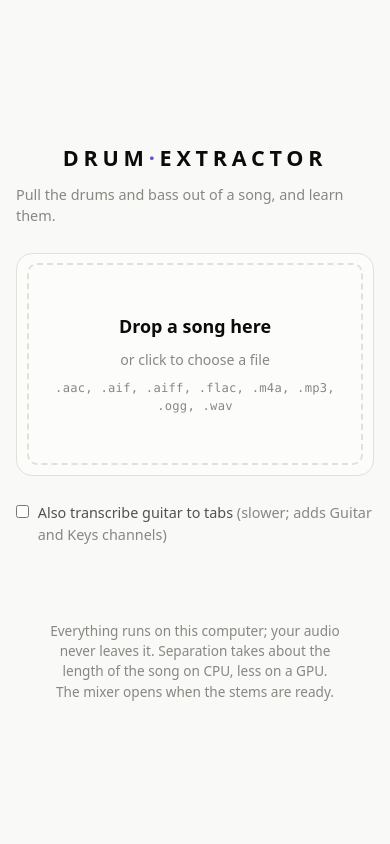
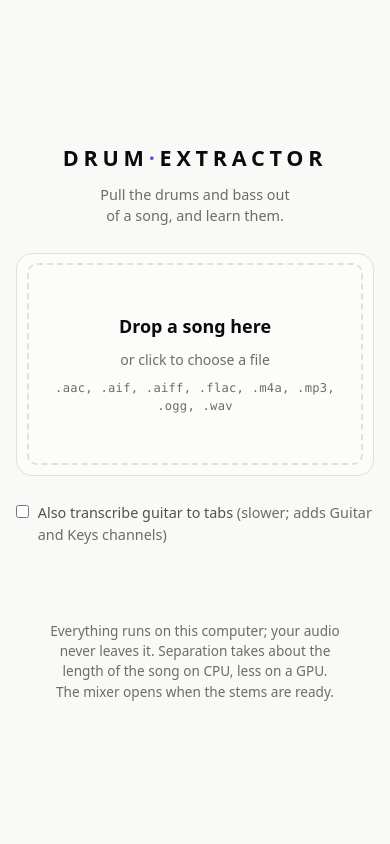
Before and after one commit to Ben-K-Jordan/Drum-Extractor, a Flask app: page / in a window 390 px wide. Run offline with Flask 3, Linux system fonts and the light colour scheme.

Commit message:
Mixer: sheet follows seeks; AA contrast in the light theme
The bar highlight only moved during playback, so jumping to the fill
from the hit timeline while paused left the sheet showing the old bar.
Seeks (and opening the sheet panel) now sync it.

Light-theme muted text, the loop readout and the lit A/B buttons fell
below 4.5:1, as did white on the lavender primary button in dark mode;
each now uses ink that clears it. The phone tagline is centred and
balanced instead of leaving one word on its own line.

```diff
--- a/drum_extractor/web/templates/index.html
+++ b/drum_extractor/web/templates/index.html
@@ -28,7 +28,7 @@
       --raised:  #f3f2ee;
       --ink:     #0b0b0b;
       --ink-2:   #52514e;
-      --muted:   #898781;
+      --muted:   #6e6c66;  /* 4.5:1+ on the light surfaces */
       --line:    #e1e0d9;
       --accent:  #6250d6;
       --danger:  #d03b3b;
@@ -42,7 +42,7 @@
 
   h1 { font-size: 1.35rem; font-weight: 700; letter-spacing: .22em; text-transform: uppercase; }
   h1 span { color: var(--accent); }
-  .tagline { color: var(--muted); font-size: .9rem; margin-top: -1rem; }
+  .tagline { color: var(--muted); font-size: .9rem; margin-top: -1rem; text-align: center; text-wrap: balance; }
 
   .drop { width: min(560px, 100%); border: 1px solid var(--line); border-radius: 16px;
           background: var(--surface); padding: .6rem; cursor: pointer; }
```
Also changed, not shown: drum_extractor/web/templates/mixer.html (+10 -4 lines).
